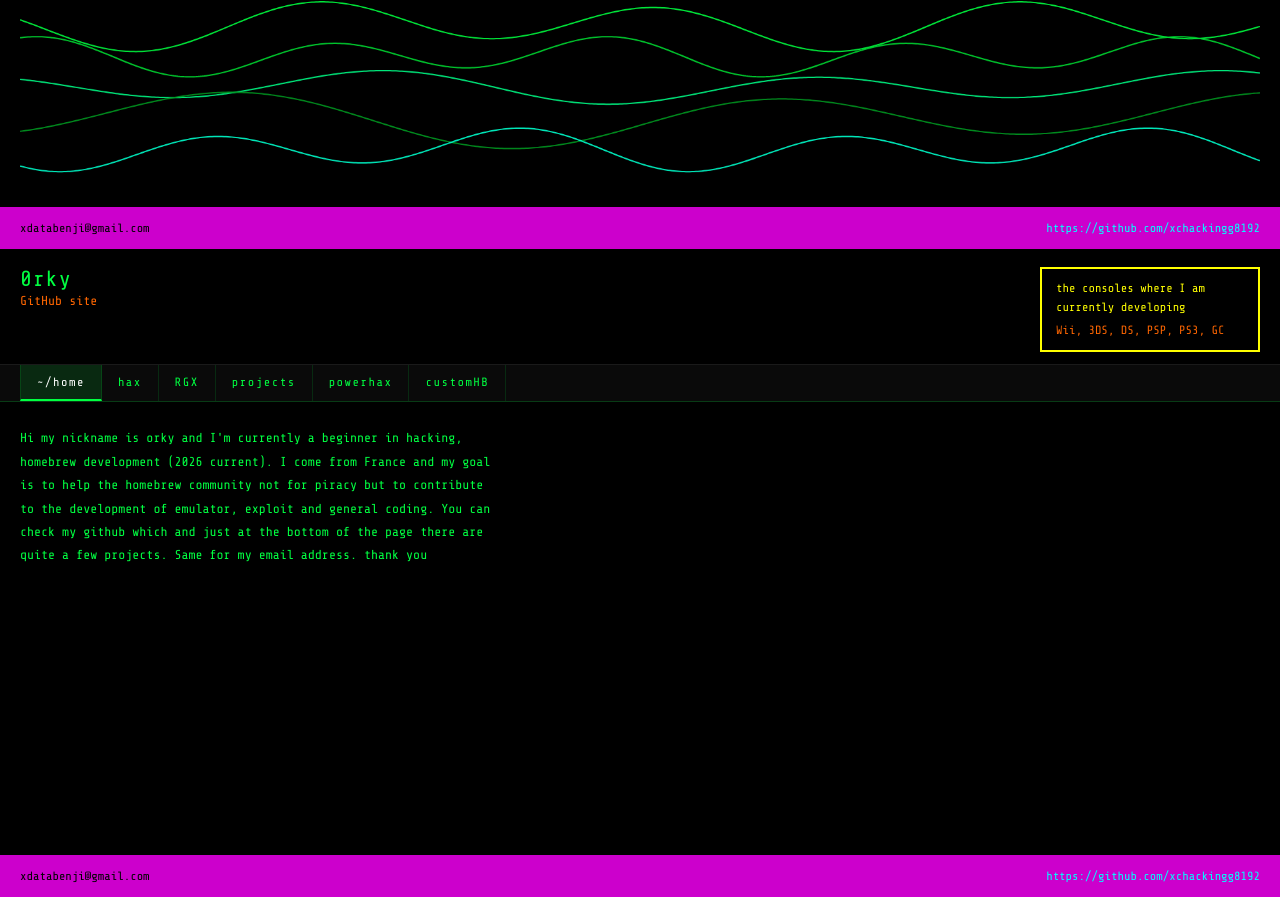
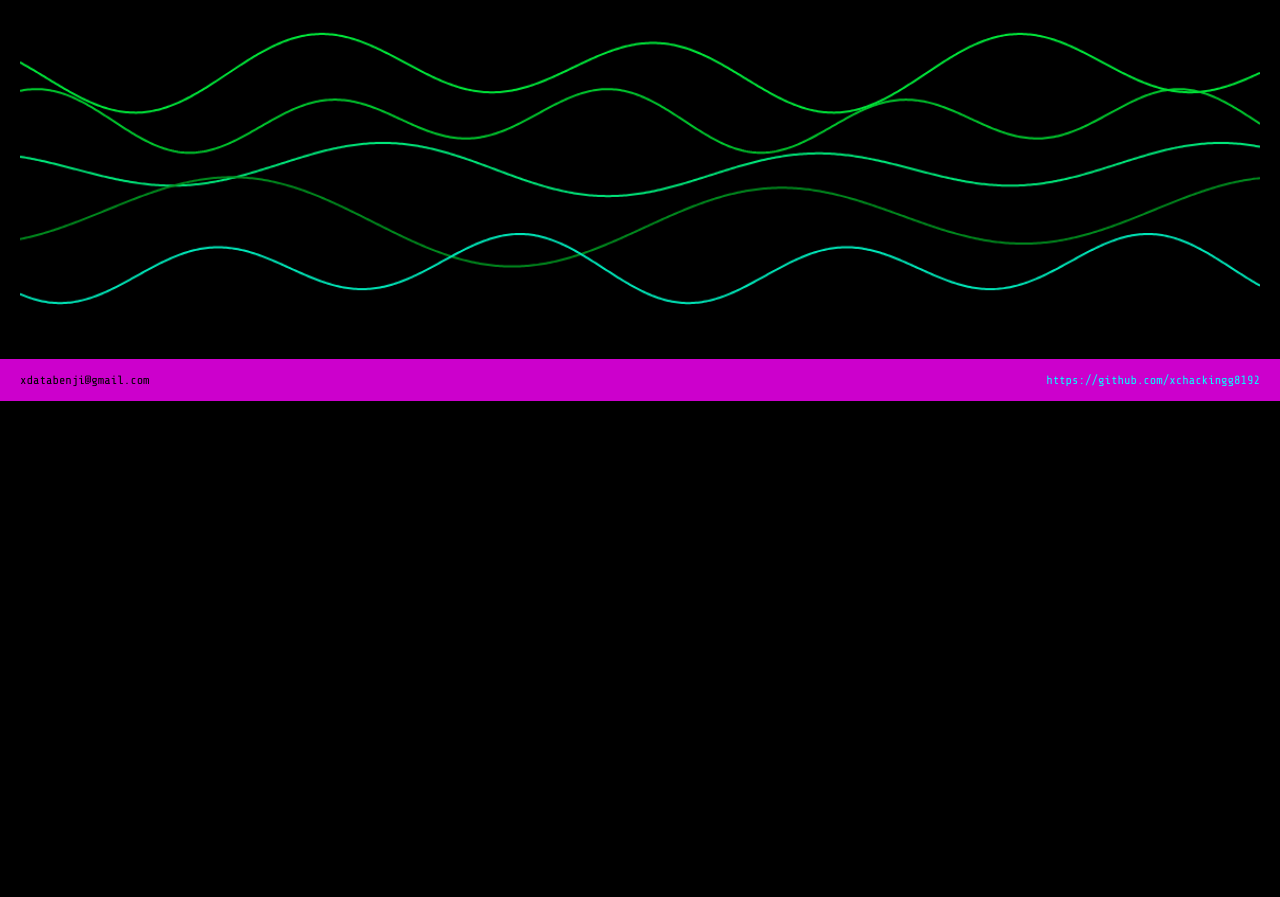
Before and after one commit to xchackingg8192/xchackingg8192.github.io, a plain HTML site: page index.html in a window 1280 px wide. Shown: the part 399-1296 px from the top of the page. After the commit the page ends 800 px from the top, so only its background shows below. Drawn offline with nearby package versions, Linux system fonts and the light colour scheme.

Commit message:
save
pro

```diff
--- a/index.html
+++ b/index.html
@@ -237,243 +237,4 @@ draw();
 </script>
 
 </body>
-</html><!DOCTYPE html>
-<html lang="en">
-<head>
-<meta charset="UTF-8">
-<meta name="viewport" content="width=device-width, initial-scale=1.0">
-<title> orky— GitHub Site</title>
-<link href="https://fonts.googleapis.com/css2?family=Share+Tech+Mono&display=swap" rel="stylesheet">
-<style>
-  * { margin: 0; padding: 0; box-sizing: border-box; }
-
-  body {
-    background: #000;
-    color: #00ff41;
-    font-family: 'Share Tech Mono', monospace;
-    min-height: 100vh;
-    display: flex;
-    flex-direction: column;
-  }
-
-  header {
-    display: flex;
-    justify-content: space-between;
-    align-items: flex-start;
-    padding: 18px 20px 12px;
-    border-bottom: 1px solid #1a1a1a;
-  }
-
-  .header-left h1 {
-    font-size: 22px;
-    color: #00ff41;
-    font-weight: normal;
-    letter-spacing: 1px;
-  }
-
-  .header-left .subtitle {
-    font-size: 13px;
-    color: #ff6600;
-    margin-top: 2px;
-  }
-
-  .header-right {
-    border: 2px solid #ffff00;
-    padding: 10px 14px;
-    max-width: 220px;
-    font-size: 12px;
-    line-height: 1.6;
-    color: #ffff00;
-  }
-
-  .header-right .consoles {
-    color: #ff6600;
-    margin-top: 4px;
-    font-size: 12px;
-  }
-
-  nav {
-    background: #0a0a0a;
-    border-bottom: 1px solid #00ff4133;
-    padding: 0 20px;
-    display: flex;
-    gap: 0;
-    overflow-x: auto;
-  }
-
-  nav a {
-    color: #00ff41;
-    text-decoration: none;
-    font-size: 12px;
-    letter-spacing: 1.5px;
-    padding: 10px 16px;
-    border-right: 1px solid #00ff4122;
-    transition: background 0.2s, color 0.2s;
-    white-space: nowrap;
-  }
-
-  nav a:first-child { border-left: 1px solid #00ff4122; }
-
-  nav a:hover {
-    background: #00ff4115;
-    color: #fff;
-  }
-
-  nav a.active {
-    background: #00ff4120;
-    color: #fff;
-    border-bottom: 2px solid #00ff41;
-  }
-
-  main {
-    padding: 24px 20px 0;
-    flex: 1;
-    display: flex;
-    flex-direction: column;
-  }
-
-  .bio {
-    font-size: 13px;
-    line-height: 1.8;
-    color: #00ff41;
-    max-width: 480px;
-  }
-
-  .wave-section {
-    margin-top: 28px;
-    width: 100%;
-    flex: 1;
-    min-height: 260px;
-    position: relative;
-    overflow: hidden;
-  }
-
-  canvas {
-    display: block;
-    width: 100%;
-    height: 100%;
-    position: absolute;
-    top: 0; left: 0;
-  }
-
-  footer {
-    background: #cc00cc;
-    padding: 14px 20px;
-    display: flex;
-    justify-content: space-between;
-    align-items: center;
-    flex-wrap: wrap;
-    gap: 8px;
-  }
-
-  .footer-email {
-    font-size: 12px;
-    color: #000;
-    font-family: 'Share Tech Mono', monospace;
-  }
-
-  .footer-github {
-    font-size: 12px;
-    color: #00ffff;
-    font-family: 'Share Tech Mono', monospace;
-    text-decoration: none;
-  }
-
-  .footer-github:hover { text-decoration: underline; }
-</style>
-</head>
-<body>
-
-<header>
-  <div class="header-left">
-    <h1>0rky</h1>
-    <div class="subtitle">GitHub site</div>
-  </div>
-  <div class="header-right">
-    the consoles where I am currently developing
-    <div class="consoles">Wii, 3DS, DS, PSP, PS3, GC</div>
-  </div>
-</header>
-
-<nav>
-  <a href="index.html" class="active">~/home</a>
-  <a href="hax.html">hax</a>
-  <a href="RGX.html">RGX</a>
-  <a href="projects.html">projects</a>
-  <a href="powerhax.html">powerhax</a>
-  <a href="customHB.html">customHB</a>
-</nav>
-
-<main>
-  <p class="bio">
-    Hi my nickname is orky and I'm currently a beginner in hacking, homebrew
-    development (2026 current). I come from France and my goal is to help the homebrew
-    community not for piracy but to contribute to the development of emulator, exploit and
-    general coding. You can check my github which and just at the bottom of the page there are
-    quite a few projects. Same for my email address. thank you
-  </p>
-
-  <div class="wave-section">
-    <canvas id="waveCanvas"></canvas>
-  </div>
-</main>
-
-<footer>
-  <span class="footer-email">xdatabenji@gmail.com</span>
-  <a class="footer-github" href="https://github.com/xchackingg8192" target="_blank">
-    https://github.com/xchackingg8192
-  </a>
-</footer>
-
-<script>
-const canvas = document.getElementById('waveCanvas');
-const ctx = canvas.getContext('2d');
-
-function resize() {
-  canvas.width = canvas.offsetWidth;
-  canvas.height = canvas.offsetHeight;
-}
-resize();
-window.addEventListener('resize', resize);
-
-const waves = [
-  { color: '#00ff41', speed: 0.8,  amp: 30, freq: 0.018, offset: 0.0, y: 0.30 },
-  { color: '#00dd33', speed: 0.6,  amp: 24, freq: 0.022, offset: 1.5, y: 0.42 },
-  { color: '#00ff88', speed: 1.0,  amp: 20, freq: 0.015, offset: 3.0, y: 0.54 },
-  { color: '#009922', speed: 0.5,  amp: 34, freq: 0.012, offset: 0.8, y: 0.66 },
-  { color: '#00ffcc', speed: 0.75, amp: 26, freq: 0.020, offset: 2.2, y: 0.78 },
-];
-
-let t = 0;
-
-function draw() {
-  ctx.clearRect(0, 0, canvas.width, canvas.height);
-
-  waves.forEach(wave => {
-    ctx.beginPath();
-    ctx.strokeStyle = wave.color;
-    ctx.lineWidth = 2;
-    ctx.globalAlpha = 0.9;
-
-    const baseY = canvas.height * wave.y;
-
-    for (let x = 0; x <= canvas.width; x += 2) {
-      const y = baseY
-        + Math.sin(x * wave.freq + t * wave.speed * 0.05 + wave.offset) * wave.amp
-        + Math.sin(x * wave.freq * 0.5 + t * wave.speed * 0.03) * (wave.amp * 0.35);
-      if (x === 0) ctx.moveTo(x, y);
-      else ctx.lineTo(x, y);
-    }
-    ctx.stroke();
-  });
-
-  ctx.globalAlpha = 1;
-  t++;
-  requestAnimationFrame(draw);
-}
-
-draw();
-</script>
-
-</body>
 </html>
```
